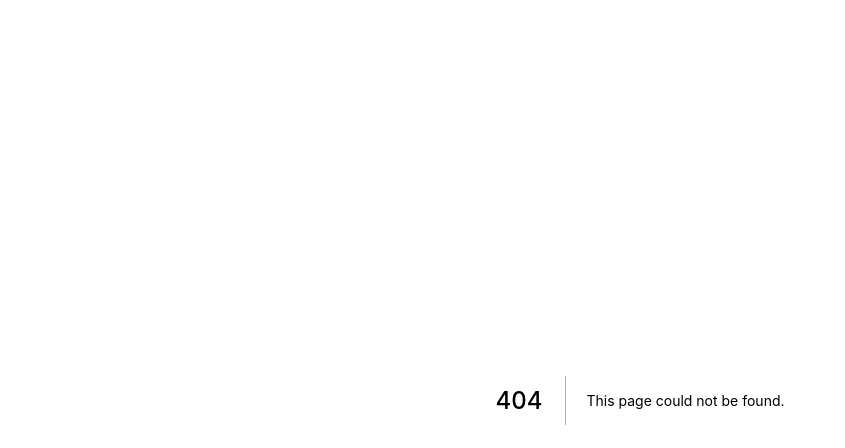
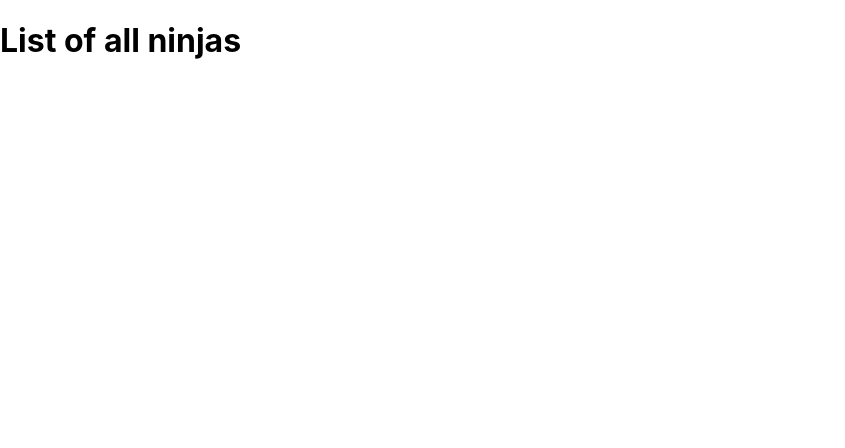
Before and after one commit to Piegzini/ninja-list, a Next.js app: page /ninjas in a window 1280 px wide. Before the commit this address had no page. Shown: the top 448 px of the page, without its empty margins (0-845 px from the left). Built offline with nearby package versions, Linux system fonts and the light colour scheme.

Commit message:
Add ninjas page.

```diff
--- /dev/null
+++ b/pages/ninjas.js
@@ -0,0 +1,16 @@
+import React from 'react';
+import PropTypes from 'prop-types';
+
+const Ninjas = props => {
+    return (
+        <div>
+            <h1> List of all ninjas</h1>
+        </div>
+    );
+};
+
+Ninjas.propTypes = {
+
+};
+
+export default Ninjas;
```
